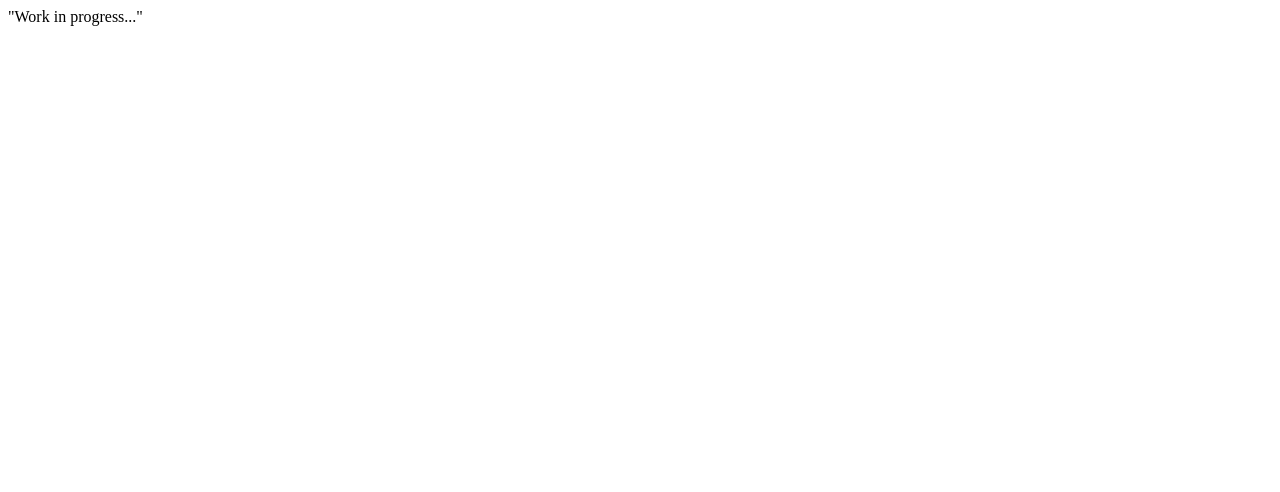
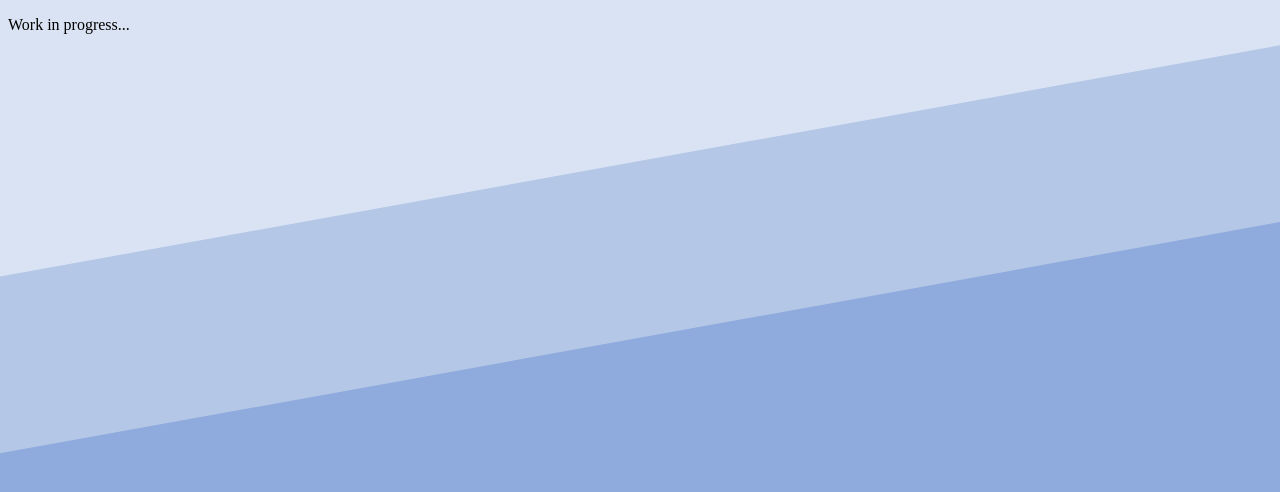
Before and after one commit to knareBy/knareBy.github.io, a plain HTML site: page index.html in a window 1280 px wide. Drawn offline with Linux system fonts and the light colour scheme.

Commit message:
Add background image and title bar icon

```diff
--- a/index.html
+++ b/index.html
@@ -1 +1,13 @@
-"Work in progress..."
+<!DOCTYPE html>
+<html lang="en-GB">
+    <head>
+        <meta charset="UTF-8" />
+        <title>knareBy | Portfolio</title>
+        <link rel="icon" type="image/png" href="img/favicon-32x32.png">
+        <link rel="stylesheet" href="styles.css">
+    </head>
+
+    <body>
+        <p>Work in progress...</p>
+    </body>
+</html>
--- a/styles.css
+++ b/styles.css
@@ -0,0 +1,6 @@
+body {
+    background-image: url('img/background.svg');
+    background-repeat: no-repeat;
+    background-attachment: fixed;
+    background-size: 100% 100%;
+  }
```
Also changed, not shown: img/background.jpg (added), img/background.svg (added), img/favicon-32x32.png (added), img/pfp.jpg (added).
